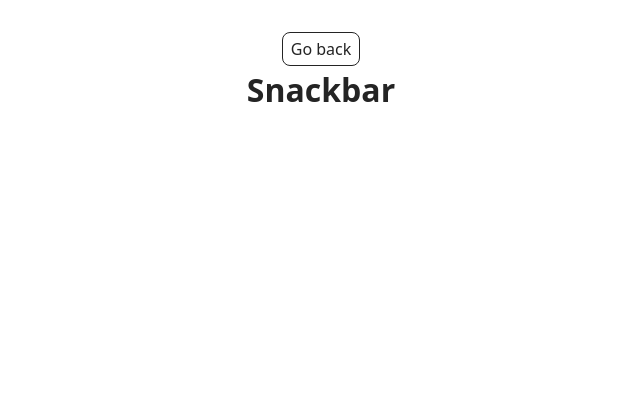
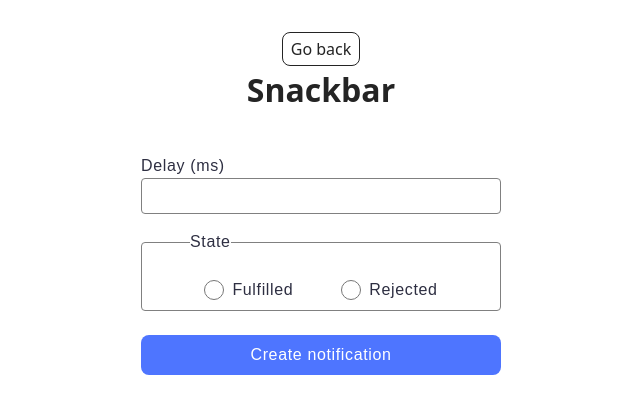
Before and after one commit to maksym-pidhornyi25/goit-js-hw-10, a website built with Vite: page src/2-snackbar.html in a window 1280 px wide. Shown: the whole page, without its empty margins (319-959 px from the left). Built offline with nearby package versions, Linux system fonts and the light colour scheme.

Commit message:
task-2 complete

```diff
--- a/src/2-snackbar.html
+++ b/src/2-snackbar.html
@@ -13,6 +13,39 @@
         <a class="back-link" href="./index.html">Go back</a>
         <h1 class="main-title">Snackbar</h1>
       </div>
+
+      <form class="form">
+        <label class="form-label">
+          Delay (ms)
+          <input class="form-input" type="number" name="delay" required />
+        </label>
+
+        <fieldset>
+          <legend>State</legend>
+          <label class="form-label">
+            <input
+              class="form-input"
+              type="radio"
+              name="state"
+              value="fulfilled"
+              required
+            />
+            Fulfilled
+          </label>
+          <label class="form-label">
+            <input
+              class="form-input"
+              type="radio"
+              name="state"
+              value="rejected"
+              required
+            />
+            Rejected
+          </label>
+        </fieldset>
+
+        <button class="form-button" type="submit">Create notification</button>
+      </form>
     </main>
     <script type="module" src="./js/2-snackbar.js"></script>
   </body>
--- a/src/css/snackbar.css
+++ b/src/css/snackbar.css
@@ -0,0 +1,98 @@
+.form {
+  width: 360px;
+  margin: 40px auto;
+  display: flex;
+  flex-direction: column;
+  gap: 16px;
+}
+
+.form-label {
+  display: flex;
+  flex-direction: column;
+  font-family: 'Montserrat', sans-serif;
+  font-weight: 400;
+  font-size: 16px;
+  line-height: 1.5;
+  letter-spacing: 0.04em;
+  color: #2e2f42;
+  text-align: left;
+}
+
+.form-input[type='number'],
+.form-input[type='text'] {
+  padding: 8px 16px;
+  font-size: 16px;
+  border: 1px solid #808080;
+  border-radius: 4px;
+  transition: border-color 0.2s ease;
+}
+
+.form-input[type='number']:focus {
+  border-color: #6c8cff;
+  outline: none;
+  display: flex;
+}
+.form-input[type='radio'] {
+  display: flex;
+  flex-direction: row;
+  width: 20px;
+  height: 20px;
+  border-radius: 14px;
+  padding: 6px;
+  margin: 0 8px 0 0;
+}
+
+fieldset {
+  font-family: 'Montserrat', regular;
+  font-weight: 400;
+  font-size: 16px;
+  line-height: 1.5;
+  letter-spacing: 0.04em;
+  color: #2e2f42;
+  border: 1px solid #808080;
+  border-radius: 4px;
+  margin: 0;
+  display: flex;
+  gap: 48px;
+  justify-content: center;
+  padding: 24px 48px 8px 48px;
+}
+
+legend {
+  font-size: 16px;
+  font-family: 'Montserrat', sans-serif;
+  line-height: 1.5;
+  letter-spacing: 0.04em;
+  color: #2e2f42;
+  text-align: left;
+  padding: 0;
+}
+
+fieldset .form-label {
+  display: flex;
+  flex-direction: row;
+  align-items: center;
+  margin: 0;
+}
+
+.form-button {
+  background-color: #4e75ff;
+  border-radius: 8px;
+  padding: 8px 16px;
+  width: 360px;
+  height: 40px;
+  color: #fff;
+  border: none;
+  font-size: 16px;
+  font-family: 'Montserrat', sans-serif;
+  font-weight: 500;
+  line-height: 150%;
+  letter-spacing: 0.04em;
+  cursor: pointer;
+  margin-top: 8px;
+  transition: background-color 0.2s ease;
+}
+
+.form-button:hover {
+  background-color: #6c8cff;
+}
--- a/src/css/styles.css
+++ b/src/css/styles.css
@@ -17,3 +17,4 @@
 @import url('./back-link.css');
 @import url('./footer.css');
 @import url('./timer.css');
+@import url('./snackbar.css');
--- a/src/js/2-snackbar.js
+++ b/src/js/2-snackbar.js
@@ -0,0 +1,39 @@
+import iziToast from 'izitoast';
+import 'izitoast/dist/css/iziToast.min.css';
+
+const form = document.querySelector('.form');
+
+form.addEventListener('submit', event => {
+  event.preventDefault();
+
+  const delay = Number(form.elements.delay.value);
+  const state = form.elements.state.value;
+
+  const promise = new Promise((resolve, reject) => {
+    setTimeout(() => {
+      if (state === 'fulfilled') {
+        resolve(delay);
+      } else {
+        reject(delay);
+      }
+    }, delay);
+  });
+
+  promise
+    .then(delay => {
+      iziToast.success({
+        title: 'Success',
+        message: `Fulfilled promise in ${delay}ms`,
+        position: 'topRight',
+      });
+    })
+    .catch(delay => {
+      iziToast.error({
+        title: 'Error',
+        message: `Rejected promise in ${delay}ms`,
+        position: 'topRight',
+      });
+    });
+
+  form.reset();
+});
```
